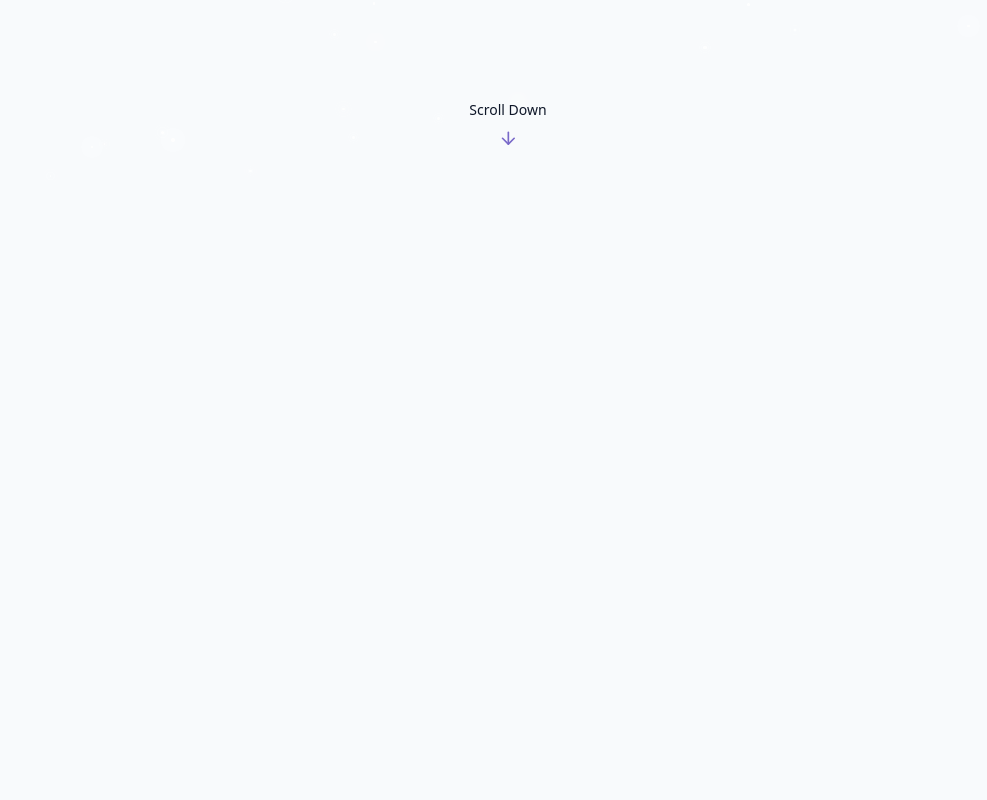
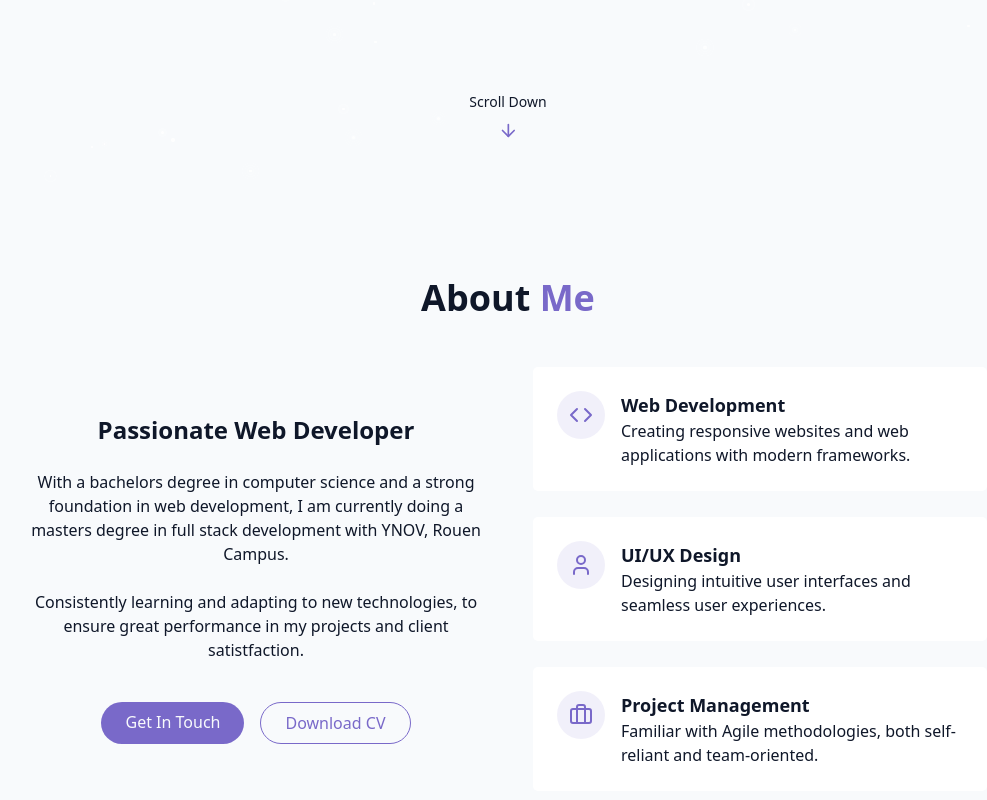
Before and after one commit to MessaoudiIshak/portfolio, a React (Vite) app: page / in a window 1280 px wide. Shown: the part 618-1418 px from the top of the page, without its empty margins (132-1119 px from the left). Before the commit the page ends 800 px from the top, so only its background shows below. Built offline with nearby package versions, Linux system fonts and the light colour scheme.

Commit message:
about section done

```diff
--- /dev/null
+++ b/src/components/AboutSection.jsx
@@ -0,0 +1,90 @@
+import { Briefcase, Code, User } from "lucide-react";
+
+export default function AboutSection() {
+  return (
+    <section id="about" className="py-24 px-4 relative">
+      {" "}
+      <div className="container mx-auto max-w-5xl">
+        <h2 className="text-3xl md:text-4xl font-bold mb-12 text-center">
+          About <span className="text-primary"> Me</span>
+        </h2>
+
+        <div className="grid grid-cols-1 md:grid-cols-2 gap-12 items-center">
+          <div className="space-y-6">
+            <h3 className="text-2xl font-semibold">
+              Passionate Web Developer
+            </h3>
+
+            <p className="text-muted-foreground">
+              With a bachelors degree in computer science and a strong foundation in
+              web development, I am currently doing a masters degree in full stack development with YNOV, Rouen Campus.
+            </p>
+
+            <p className="text-muted-foreground">
+              Consistently learning and adapting to new technologies, to ensure great performance in my projects and client satistfaction.
+            </p>
+
+            <div className="flex flex-col sm:flex-row gap-4 pt-4 justify-center">
+              <a href="#contact" className="cosmic-button">
+                {" "}
+                Get In Touch
+              </a>
+
+              <a
+                href=""
+                className="px-6 py-2 rounded-full border border-primary text-primary hover:bg-primary/10 transition-colors duration-300"
+              >
+                Download CV
+              </a>
+            </div>
+          </div>
+
+          <div className="grid grid-cols-1 gap-6">
+            <div className="gradient-border p-6 card-hover">
+              <div className="flex items-start gap-4">
+                <div className="p-3 rounded-full bg-primary/10">
+                  <Code className="h-6 w-6 text-primary" />
+                </div>
+                <div className="text-left">
+                  <h4 className="font-semibold text-lg"> Web Development</h4>
+                  <p className="text-muted-foreground">
+                    Creating responsive websites and web applications with
+                    modern frameworks.
+                  </p>
+                </div>
+              </div>
+            </div>
+            <div className="gradient-border p-6 card-hover">
+              <div className="flex items-start gap-4">
+                <div className="p-3 rounded-full bg-primary/10">
+                  <User className="h-6 w-6 text-primary" />
+                </div>
+                <div className="text-left">
+                  <h4 className="font-semibold text-lg">UI/UX Design</h4>
+                  <p className="text-muted-foreground">
+                    Designing intuitive user interfaces and seamless user
+                    experiences.
+                  </p>
+                </div>
+              </div>
+            </div>
+            <div className="gradient-border p-6 card-hover">
+              <div className="flex items-start gap-4">
+                <div className="p-3 rounded-full bg-primary/10">
+                  <Briefcase className="h-6 w-6 text-primary" />
+                </div>
+
+                <div className="text-left">
+                  <h4 className="font-semibold text-lg">Project Management</h4>
+                  <p className="text-muted-foreground">
+                    Familiar with Agile methodologies, both self-reliant and team-oriented.
+                  </p>
+                </div>
+              </div>
+            </div>
+          </div>
+        </div>
+      </div>
+    </section>
+  );
+};
--- a/src/pages/Home.jsx
+++ b/src/pages/Home.jsx
@@ -3,6 +3,7 @@
 import StarBackground from '@/components/StarBackground'
 import NavBar from '@/components/NavBar'
 import HeroSection from '@/components/HeroSection'
+import AboutSection from '@/components/AboutSection'
 export default function Home() {
   return (
     <div className='min-h-screen bg-background text-foreground overflow-x-hidden'>
@@ -11,6 +12,7 @@
         <NavBar/>
         <main>
             <HeroSection/>
+            <AboutSection/>
         </main>
 
     </div>
```
